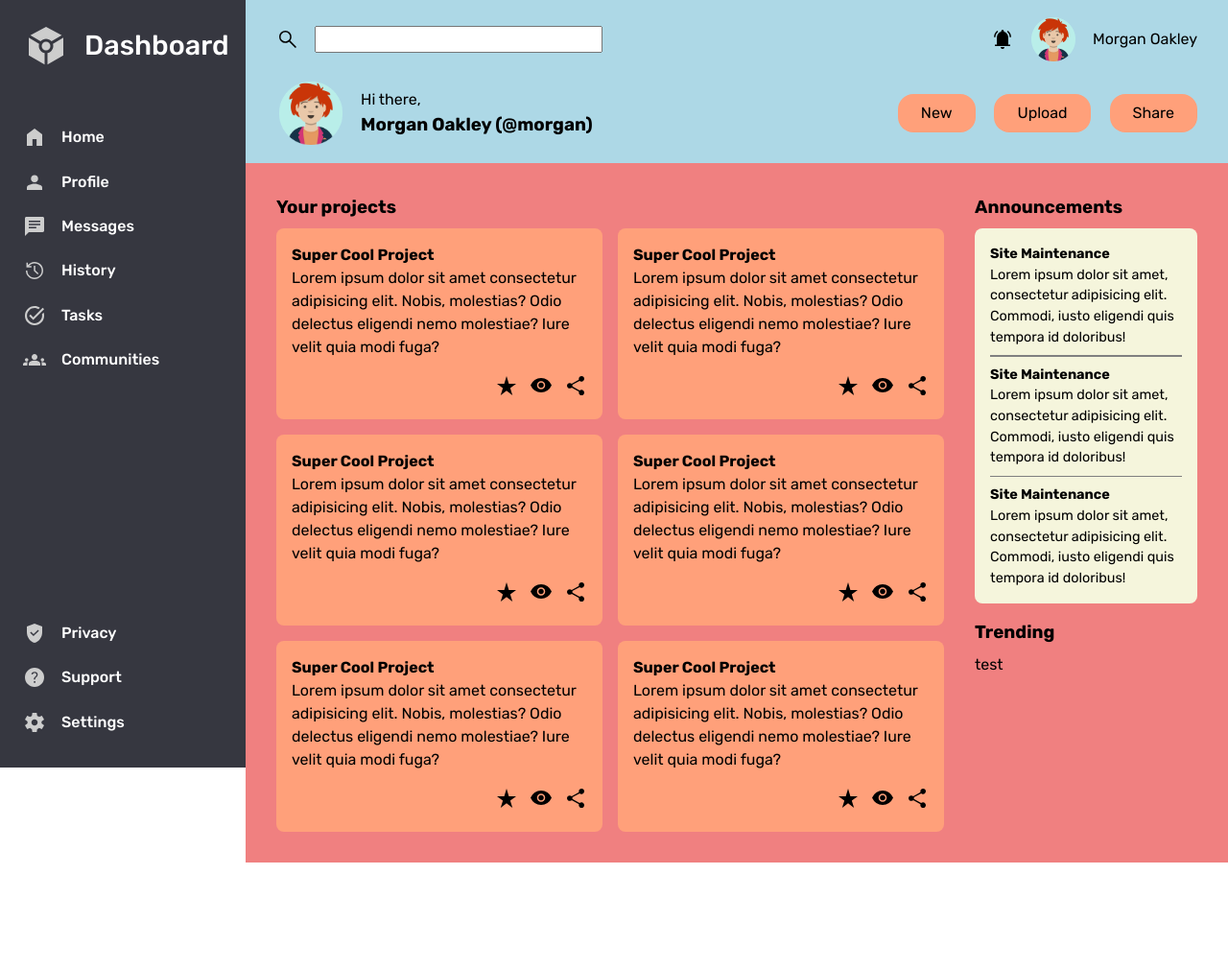
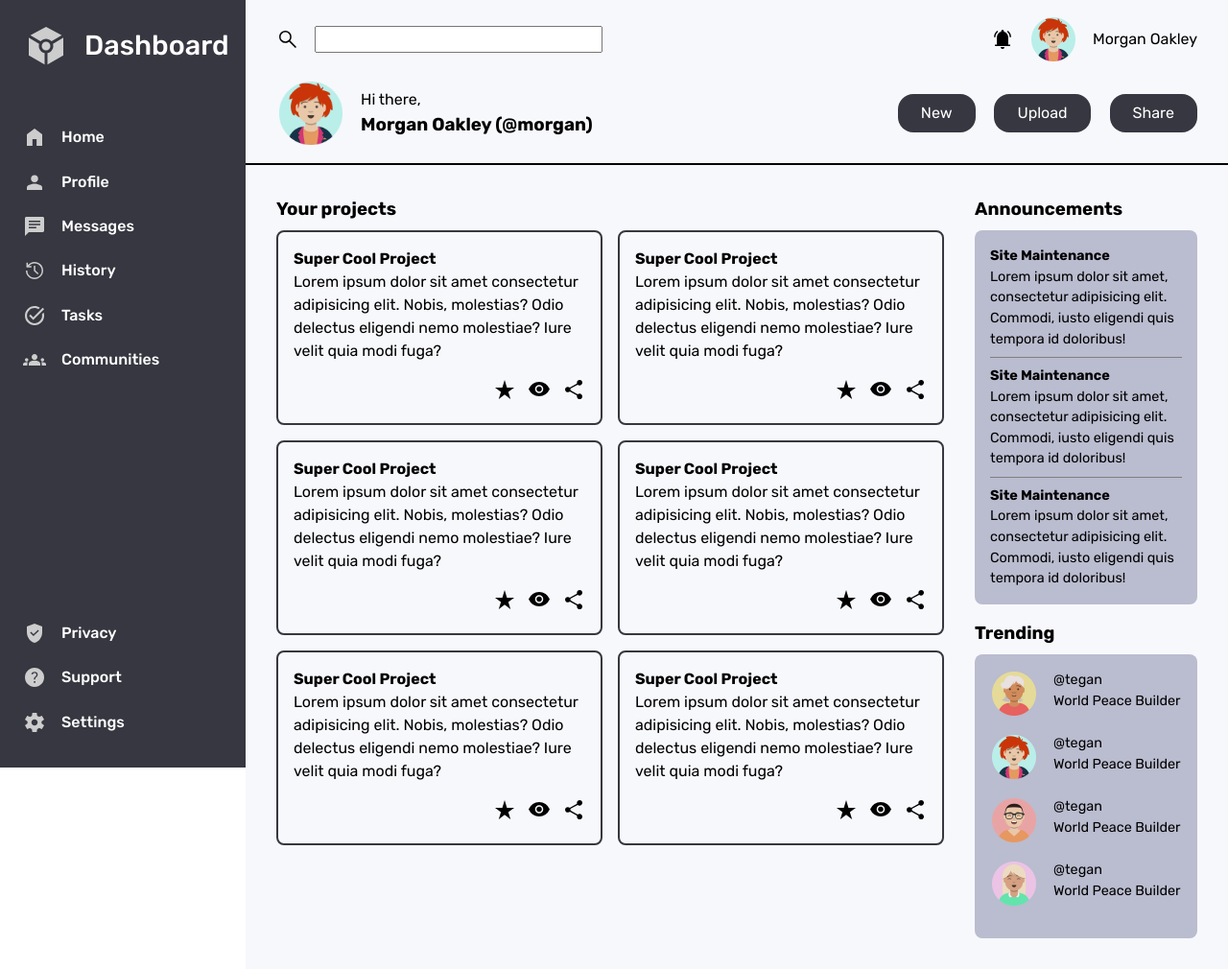
Before and after one commit to Ver0s/odin-admin-dashboard, a plain HTML site: page index.html in a window 1280 px wide. Shown: the whole page at 96% size. Before the commit the page ends 899 px from the top, so only its background shows below. Drawn offline with Linux system fonts and the light colour scheme.

Commit message:
add trending tab

```diff
--- a/index.html
+++ b/index.html
@@ -176,7 +176,34 @@
                 <div class="trending">
                     <h3 class="content-title">Trending</h3>
                     <div class="trending-card-container">
-                        <p>test</p>
+                        <div class="trending-card">
+                            <img src="images/avatar2.png" alt="avatar2">
+                            <div class="trending-text">
+                                <p class="trending-tag">@tegan</p>
+                                <p class="trending-copy">World Peace Builder</p>
+                            </div>
+                        </div>
+                        <div class="trending-card">
+                            <img src="images/avatar1.png" alt="avatar2">
+                            <div class="trending-text">
+                                <p class="trending-tag">@tegan</p>
+                                <p class="trending-copy">World Peace Builder</p>
+                            </div>
+                        </div>
+                        <div class="trending-card">
+                            <img src="images/avatar3.png" alt="avatar2">
+                            <div class="trending-text">
+                                <p class="trending-tag">@tegan</p>
+                                <p class="trending-copy">World Peace Builder</p>
+                            </div>
+                        </div>
+                        <div class="trending-card">
+                            <img src="images/avatar4.png" alt="avatar2">
+                            <div class="trending-text">
+                                <p class="trending-tag">@tegan</p>
+                                <p class="trending-copy">World Peace Builder</p>
+                            </div>
+                        </div>
                     </div>
                 </div>
             </div>
--- a/style.css
+++ b/style.css
@@ -20,11 +20,12 @@ a {
 
 button {
     border: none;
-    background-color: lightsalmon;
+    background-color: #363740;
     border-radius: 1rem;
     padding: 0.5rem 1.5rem;
     cursor: pointer;
     font: inherit;
+    color: #fff;
 }
 
 /* Set global icon size */
@@ -48,6 +49,7 @@ img[src*="avatar"] {
     flex-direction: column;
     gap: 3rem;
     position: fixed;
+    left: 0;
     top: 0;
     height: 100vh;
     width: 20%;
@@ -92,18 +94,19 @@ img[src*="avatar"] {
 
 /* MAIN */
 #main {
-    background-color: lightcoral;
-    /* background-color: #F7F8FC; */
+    /* background-color: lightcoral; */
+    background-color: #F7F8FC;
     grid-column: 2 / 3;
 }
 
 /* MAIN -> HEADER*/
 #header {
-    background-color: lightblue;
+    /* background-color: lightblue; */
     padding: 1rem 2rem;
     display: grid;
     row-gap: 1rem;
     grid-template-columns: 3fr auto;
+    border-bottom: 2px solid black;
 }
 
 .search-field {
@@ -190,7 +193,7 @@ img[src*="avatar"] {
 }
 
 .project-card {
-    background-color: lightsalmon;
+    border: 2px solid #363740;
 }
 
 /* MAIN -> CONTENT -> ANNOUNCEMENTS*/
@@ -202,7 +205,7 @@ img[src*="avatar"] {
 .announcements-card-container {
     padding: 1rem;
     border-radius: 0.5rem;
-    background-color: beige;
+    background-color: #babccf;
 }
 
 .announcement:nth-child(1)::after,
@@ -210,7 +213,7 @@ img[src*="avatar"] {
     content: '';
     display: block;
     width: 100%;
-    height: 0.1rem;
+    height: 0.05rem;
     background-color: gray;
     margin: 0.5rem 0;
 }
@@ -225,6 +228,31 @@ img[src*="avatar"] {
 }
 
 /* MAIN -> CONTENT -> TRENDING*/
+.trending-card-container {
+    padding: 1rem;
+    border-radius: 0.5rem;
+    background-color: #babccf;
+}
+
 .trending {
     grid-column: 2;
 }
+
+.trending-card {
+    display: flex;
+    gap: 1rem;
+    margin-bottom: 1rem;
+}
+
+.trending-tag,
+.trending-copy {
+    font-size: 0.9rem;
+}
+
+/* MEDIA QUERIES */
+
+@media only screen and (max-width: 1080px) {
+    .projects-card-container {
+        grid-template-columns: 1fr;
+    }
+  }
```
